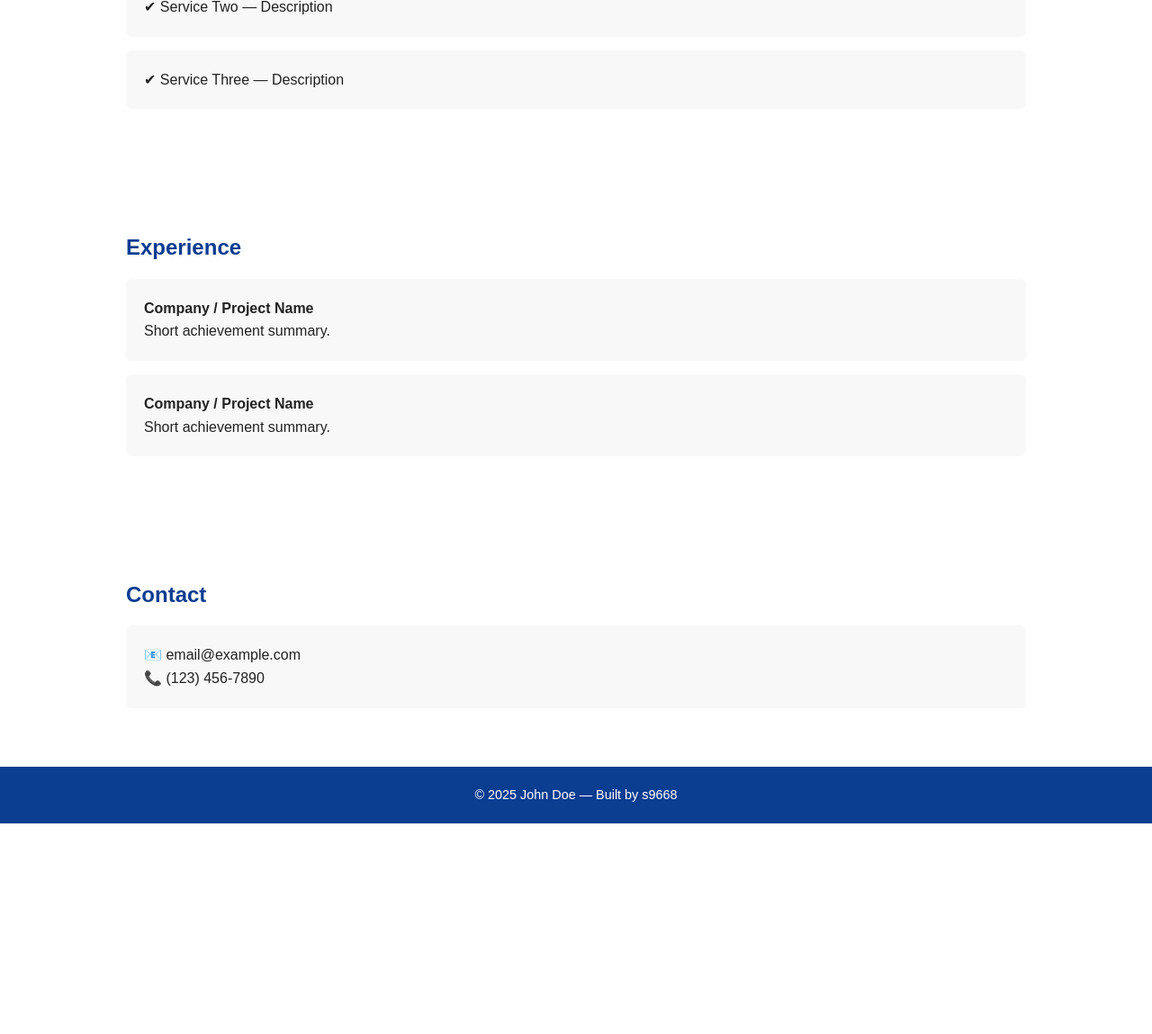
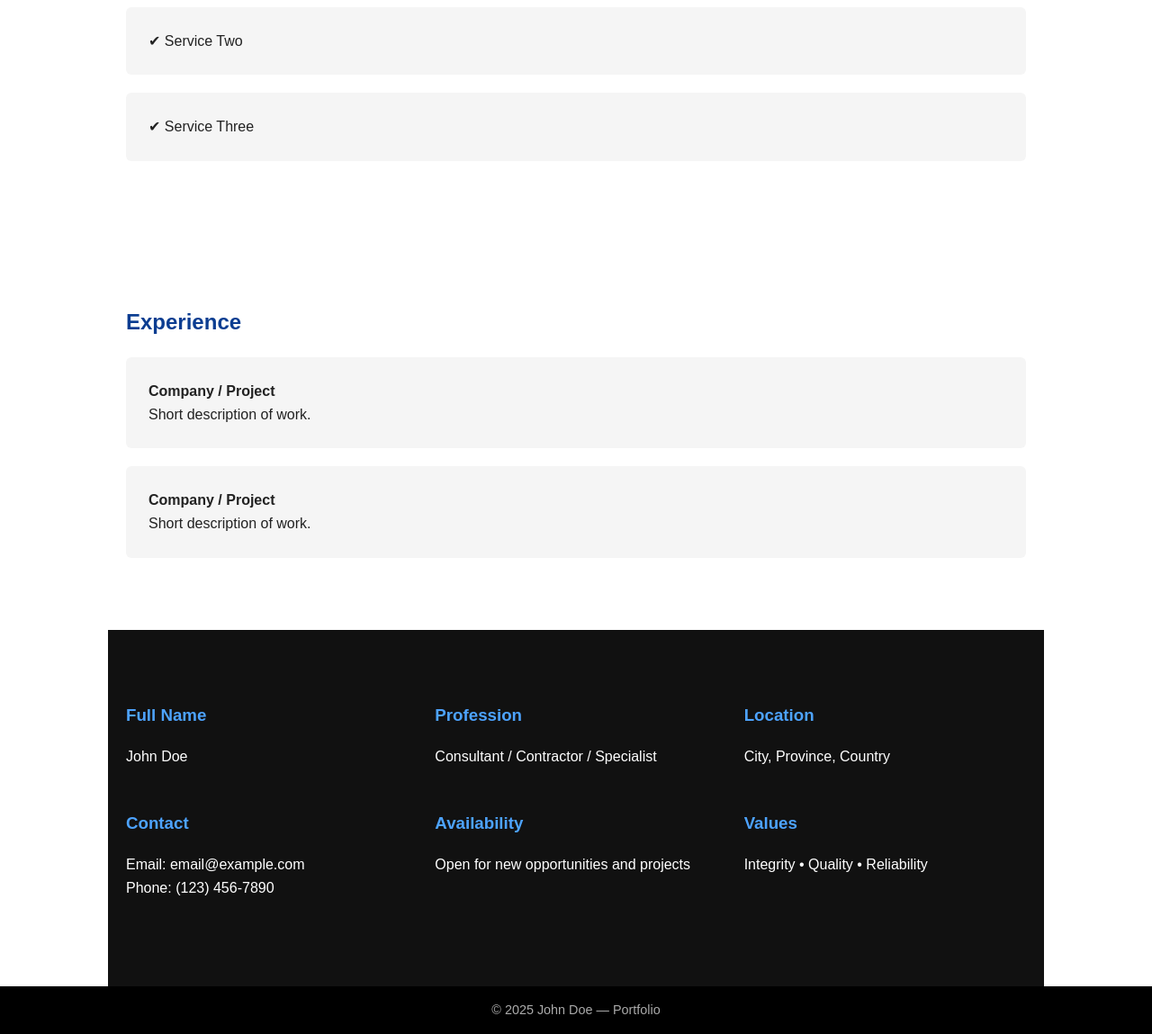
Before and after one commit to s9668/Website, a plain HTML site: page index.html in a window 1280 px wide. Shown: the part 841-1990 px from the top of the page at 90% size. Before the commit the page ends 1756 px from the top, so only its background shows below. Drawn offline with Linux system fonts and the light colour scheme.

Commit message:
Update index.html

```diff
--- a/index.html
+++ b/index.html
@@ -2,8 +2,8 @@
 <html lang="en">
 <head>
   <meta charset="UTF-8" />
-  <title>Your Dad’s Name — Professional Portfolio</title>
-  <meta name="viewport" content="width=device-width,initial-scale=1" />
+  <title>Your Dad’s Name — Portfolio</title>
+  <meta name="viewport" content="width=device-width, initial-scale=1" />
   <style>
     body {
       margin: 0;
@@ -11,41 +11,67 @@
       line-height: 1.6;
       color: #222;
     }
+
     header {
       background: #0b3d91;
       color: white;
-      padding: 80px 20px;
+      padding: 90px 20px;
       text-align: center;
     }
+
     header h1 {
+      font-size: 3rem;
       margin: 0;
-      font-size: 3rem;
     }
+
     header p {
       font-size: 1.3rem;
       margin-top: 10px;
     }
 
     section {
-      padding: 50px 20px;
+      padding: 60px 20px;
       max-width: 1000px;
       margin: auto;
     }
+
     h2 {
       color: #0b3d91;
-      margin-bottom: 15px;
+      margin-bottom: 20px;
     }
+
     .box {
-      background: #f8f8f8;
-      margin: 15px 0;
-      padding: 20px;
+      background: #f5f5f5;
+      padding: 25px;
+      margin-bottom: 20px;
       border-radius: 6px;
     }
+
+    /* BIG BOTTOM INFO SECTION */
+    .info-section {
+      background: #111;
+      color: white;
+      padding: 80px 20px;
+    }
+
+    .info-container {
+      max-width: 1100px;
+      margin: auto;
+      display: grid;
+      grid-template-columns: repeat(auto-fit, minmax(250px, 1fr));
+      gap: 30px;
+    }
+
+    .info-box h3 {
+      margin-top: 0;
+      color: #4da3ff;
+    }
+
     footer {
+      background: #000;
+      color: #aaa;
       text-align: center;
-      padding: 20px;
-      background: #0b3d91;
-      color: white;
+      padding: 15px;
       font-size: 0.9rem;
     }
   </style>
@@ -54,44 +80,72 @@
 
 <header>
   <h1>John Doe</h1>
-  <p>Dedicated Professional Delivering Quality Results</p>
+  <p>Experienced Professional & Trusted Specialist</p>
 </header>
 
 <section>
   <h2>About Me</h2>
   <div class="box">
-    <p>
-      I’m John Doe — a passionate and experienced professional with
-      a strong track record of success in my field. I believe in
-      hard work, excellence, and building lasting relationships with
-      clients.
-    </p>
+    I’m a dedicated professional with years of experience delivering
+    reliable, high-quality work and building long-term trust with clients.
   </div>
 </section>
 
 <section>
   <h2>Services</h2>
-  <div class="box">✔ Service One — Description</div>
-  <div class="box">✔ Service Two — Description</div>
-  <div class="box">✔ Service Three — Description</div>
+  <div class="box">✔ Service One</div>
+  <div class="box">✔ Service Two</div>
+  <div class="box">✔ Service Three</div>
 </section>
 
 <section>
   <h2>Experience</h2>
-  <div class="box"><strong>Company / Project Name</strong><br>Short achievement summary.</div>
-  <div class="box"><strong>Company / Project Name</strong><br>Short achievement summary.</div>
+  <div class="box"><strong>Company / Project</strong><br>Short description of work.</div>
+  <div class="box"><strong>Company / Project</strong><br>Short description of work.</div>
 </section>
 
-<section>
-  <h2>Contact</h2>
-  <div class="box">
-    📧 email@example.com<br>
-    📞 (123) 456-7890
+<!-- BIG BOTTOM INFO AREA -->
+<section class="info-section">
+  <div class="info-container">
+
+    <div class="info-box">
+      <h3>Full Name</h3>
+      <p>John Doe</p>
+    </div>
+
+    <div class="info-box">
+      <h3>Profession</h3>
+      <p>Consultant / Contractor / Specialist</p>
+    </div>
+
+    <div class="info-box">
+      <h3>Location</h3>
+      <p>City, Province, Country</p>
+    </div>
+
+    <div class="info-box">
+      <h3>Contact</h3>
+      <p>
+        Email: email@example.com<br>
+        Phone: (123) 456-7890
+      </p>
+    </div>
+
+    <div class="info-box">
+      <h3>Availability</h3>
+      <p>Open for new opportunities and projects</p>
+    </div>
+
+    <div class="info-box">
+      <h3>Values</h3>
+      <p>Integrity • Quality • Reliability</p>
+    </div>
+
   </div>
 </section>
 
 <footer>
-  © 2025 John Doe — Built by s9668
+  © 2025 John Doe — Portfolio
 </footer>
 
 </body>
```
